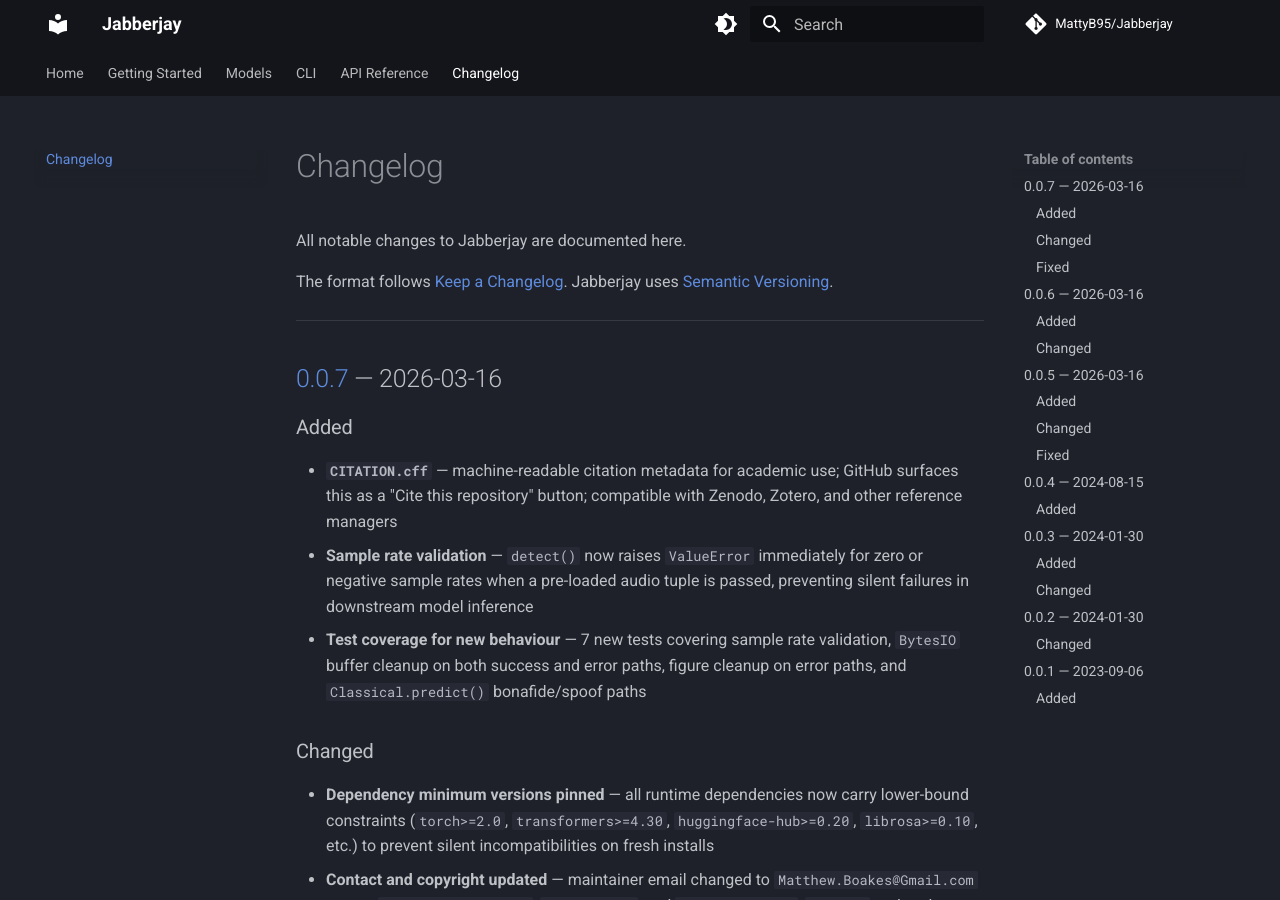
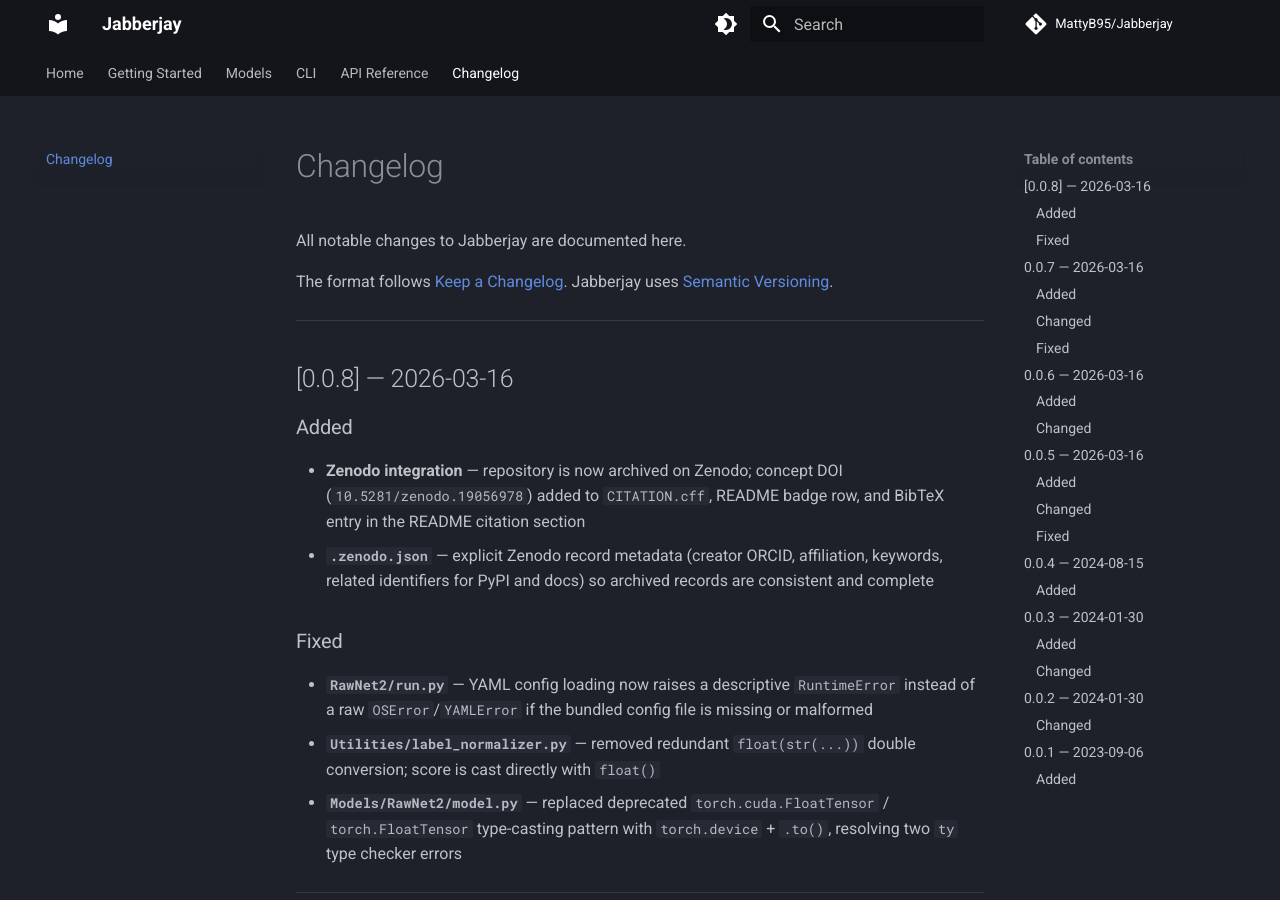
Before and after one commit to MattyB95/Jabberjay, an MkDocs documentation site: the page built from docs/changelog.md, in a window 1280 px wide and 900 px high. Built offline with MkDocs 1.6.1 and Material for MkDocs 9.7.7, drawn with Linux system fonts in a browser that asks for light colours; comment, search, counter and statistics services are not loaded.

Commit message:
chore: prepare 0.0.8 — Zenodo integration, bug fixes, and code quality

```diff
--- a/docs/changelog.md
+++ b/docs/changelog.md
@@ -4,6 +4,28 @@ All notable changes to Jabberjay are documented here.
 
 The format follows [Keep a Changelog](https://keepachangelog.com/en/1.1.0/).
 Jabberjay uses [Semantic Versioning](https://semver.org/spec/v2.0.0.html).
+
+---
+
+## [0.0.8] — 2026-03-16
+
+### Added
+- **Zenodo integration** — repository is now archived on Zenodo; concept DOI
+  (`10.5281/zenodo.19056978`) added to `CITATION.cff`, README badge row, and
+  BibTeX entry in the README citation section
+- **`.zenodo.json`** — explicit Zenodo record metadata (creator ORCID,
+  affiliation, keywords, related identifiers for PyPI and docs) so archived
+  records are consistent and complete
+
+### Fixed
+- **`RawNet2/run.py`** — YAML config loading now raises a descriptive
+  `RuntimeError` instead of a raw `OSError`/`YAMLError` if the bundled config
+  file is missing or malformed
+- **`Utilities/label_normalizer.py`** — removed redundant `float(str(...))`
+  double conversion; score is cast directly with `float()`
+- **`Models/RawNet2/model.py`** — replaced deprecated `torch.cuda.FloatTensor`
+  / `torch.FloatTensor` type-casting pattern with `torch.device` + `.to()`,
+  resolving two `ty` type checker errors
 
 ---
 
```
Also changed, not shown: CHANGELOG.md (+20 -2 lines), README.md (+7 -1 lines), .zenodo.json (added), 4 other files.
